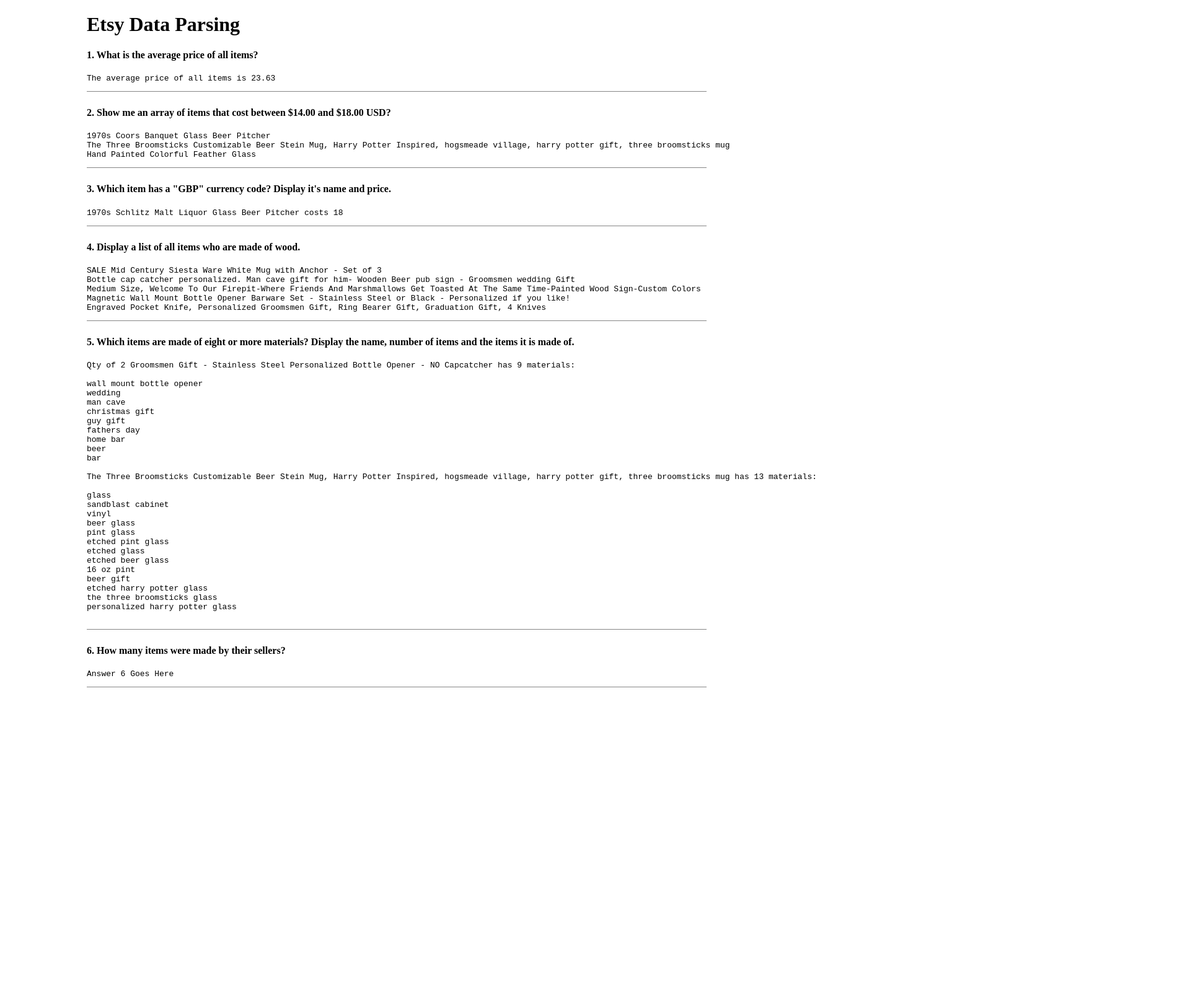
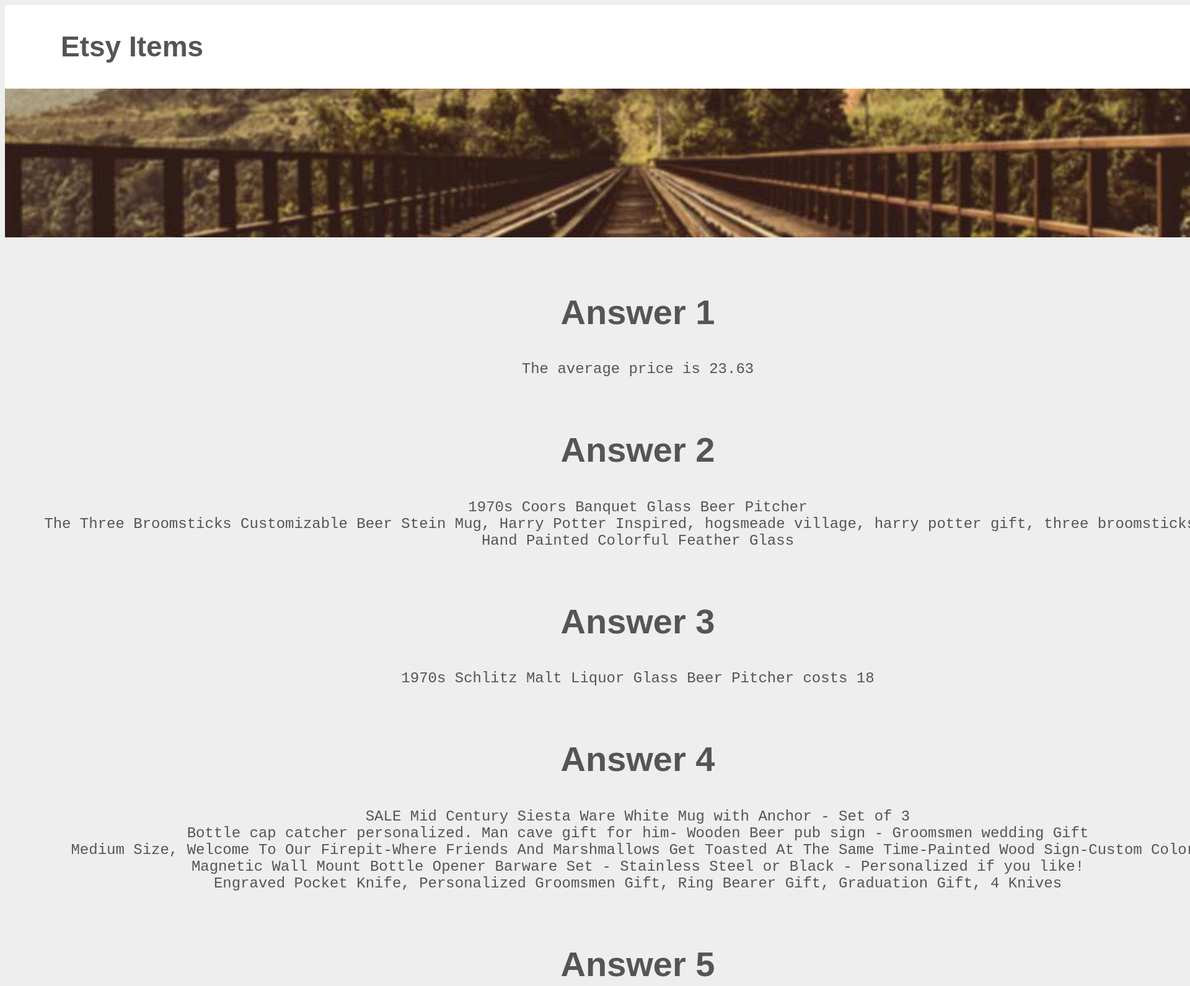
Before and after one commit to JonathanCass/FunctionHomework, a plain HTML site: page index.html in a window 1280 px wide. Shown: the top 1591 px of the page at 62% size, 1920 px wide, since content can reach past the window. Before the commit the page ends 1134 px from the top, so only its background shows below. Drawn offline with Linux system fonts and the light colour scheme.

Commit message:
css applied

```diff
--- a/index.html
+++ b/index.html
@@ -3,48 +3,51 @@
 <head>
   <title>Etsy Data Parsing</title>
   <style type="text/css">
-  .container { width: 1000px; margin: 0 auto;}
-  .question { margin-bottom: 25px; border-bottom: 1px solid rgba(134,134,134,1);}
   </style>
+  <link rel="stylesheet" href="main.css"/>
 </head>
 <body>
 
   <div class="container">
 
-    <h1>Etsy Data Parsing</h1>
+    <h1>Etsy Items</h1>
+    <img src="banner.jpg">
 
     <div class="question">
-      <h4>1. What is the average price of all items?</h4>
+      <h2>Answer 1</h2>
       <pre id="answer1">Answer 1 Goes Here</pre>
     </div>
 
     <div class="question">
-      <h4>2. Show me an array of items that cost between $14.00 and $18.00 USD?</h4>
+      <h2>Answer 2</h2>
       <pre id="answer2">Answer 2 Goes Here</pre>
     </div>
 
     <div class="question">
-      <h4>3. Which item has a "GBP" currency code? Display it's name and price.</h4>
+      <h2>Answer 3</h2>
       <pre id="answer3">Answer 3 Goes Here</pre>
     </div>
 
     <div class="question">
-      <h4>4. Display a list of all items who are made of wood.</h4>
+      <h2>Answer 4</h2>
       <pre id="answer4">Answer 4 Goes Here</pre>
     </div>
 
     <div class="question">
-      <h4>5. Which items are made of eight or more materials? Display the name, number of items and the items it is made of.</h4>
+      <h2>Answer 5</h2>
       <pre id="answer5">Answer 5 Goes Here</pre>
     </div>
 
     <div class="question">
-      <h4>6. How many items were made by their sellers?</h4>
+      <h2>Answer 6</h2>
       <pre id="answer6">Answer 6 Goes Here</pre>
     </div>
 
   </div>
 
+  <div class="footer">
+    <h3>©2017 Jonathan Cass</h3>
+  </div>
 
   <!-- JS FILES -->
   <script src="items.js"></script>
--- a/main.css
+++ b/main.css
@@ -0,0 +1,41 @@
+html {
+	box-sizing: border-box;
+}
+*, *:before, *:after {
+	box-sizing: inherit;
+}
+body {
+	background-color: #EEEEEE;
+	color: #555555;
+	text-align: center;
+	font-family: arial;
+}
+body h1{
+	text-align: left;
+	font-size: 46px;
+	background-color: white;
+	height: 135px;
+	margin:0;
+	line-height: 135px;
+	padding-left: 90px;
+}
+* {
+	width: 2042px;
+}
+h2{
+	margin-top: 84px;
+	font-size: 56px;
+}
+pre{
+	font-size: 24px;
+}
+.footer{
+	background-color: #4B494F;
+	color: #999999;
+	font-size: 20px;
+	height: 215px;
+	margin-top: 120px;
+}
+h3{
+	padding-top: 140px;
+}
--- a/main.js
+++ b/main.js
@@ -3,7 +3,7 @@ var sum = items.reduce(function(a,b){
 }, 0)
 var avgPrice = (sum/items.length).toFixed(2)
 var answer1 = document.querySelector("#answer1")
-answer1.innerHTML = `The average price of all items is ${avgPrice}`
+answer1.innerHTML = `The average price is ${avgPrice}`
 
 var b14a18 = items.filter(function(value){
 	return(value.price > 14.00 && value.price < 18.00)
@@ -44,3 +44,9 @@ for ( i = 0 ; i < made8.length ; i++){
 }
 var answer5 = document.querySelector("#answer5")
 answer5.innerHTML = `${answer5Output}`
+
+var madeSelf = items.filter(function(value){
+	return(value.who_made=="i_did")
+})
+var answer6 = document.querySelector("#answer6")
+answer6.innerHTML = `${madeSelf.length} were made by their sellers`
```
